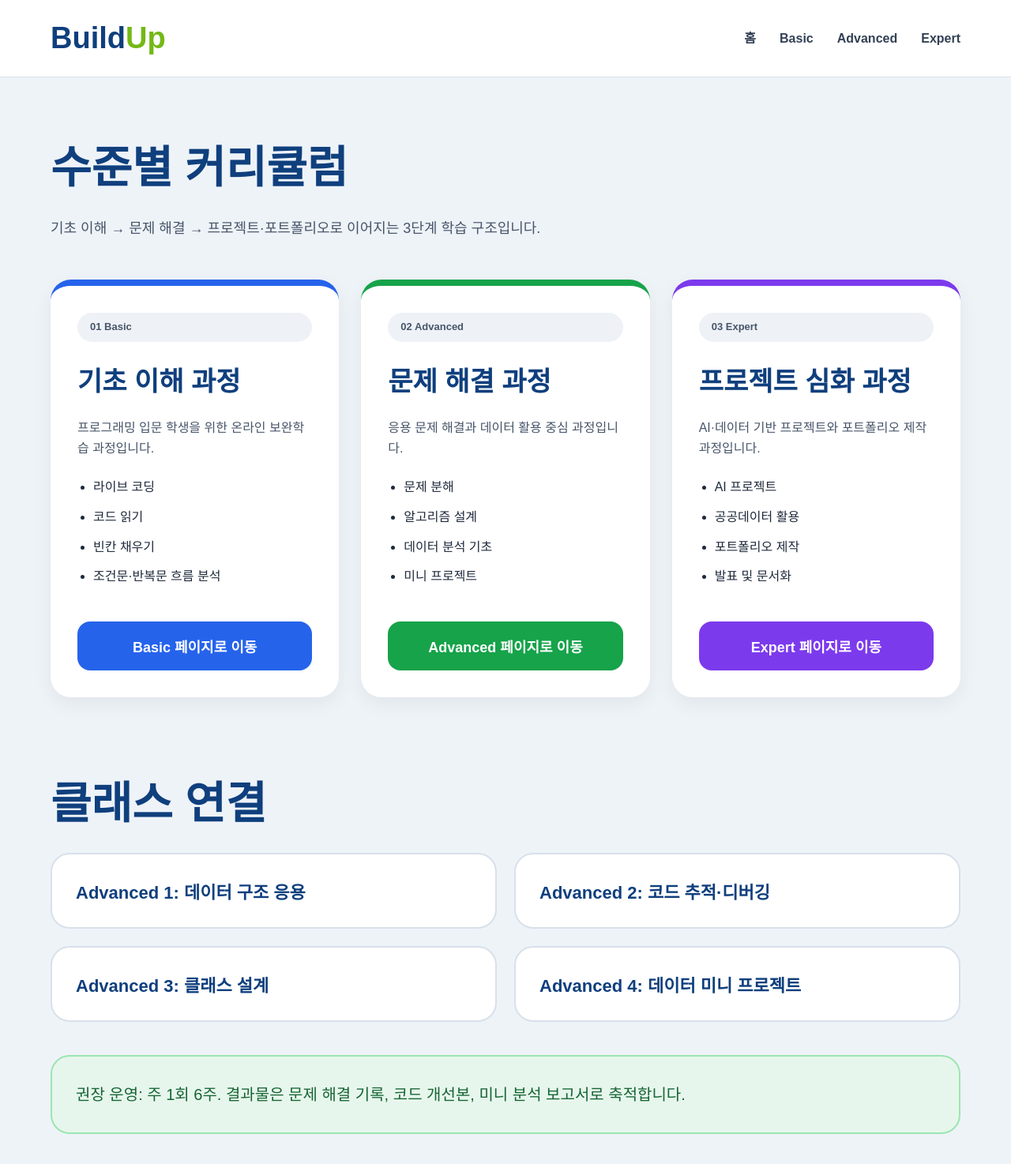
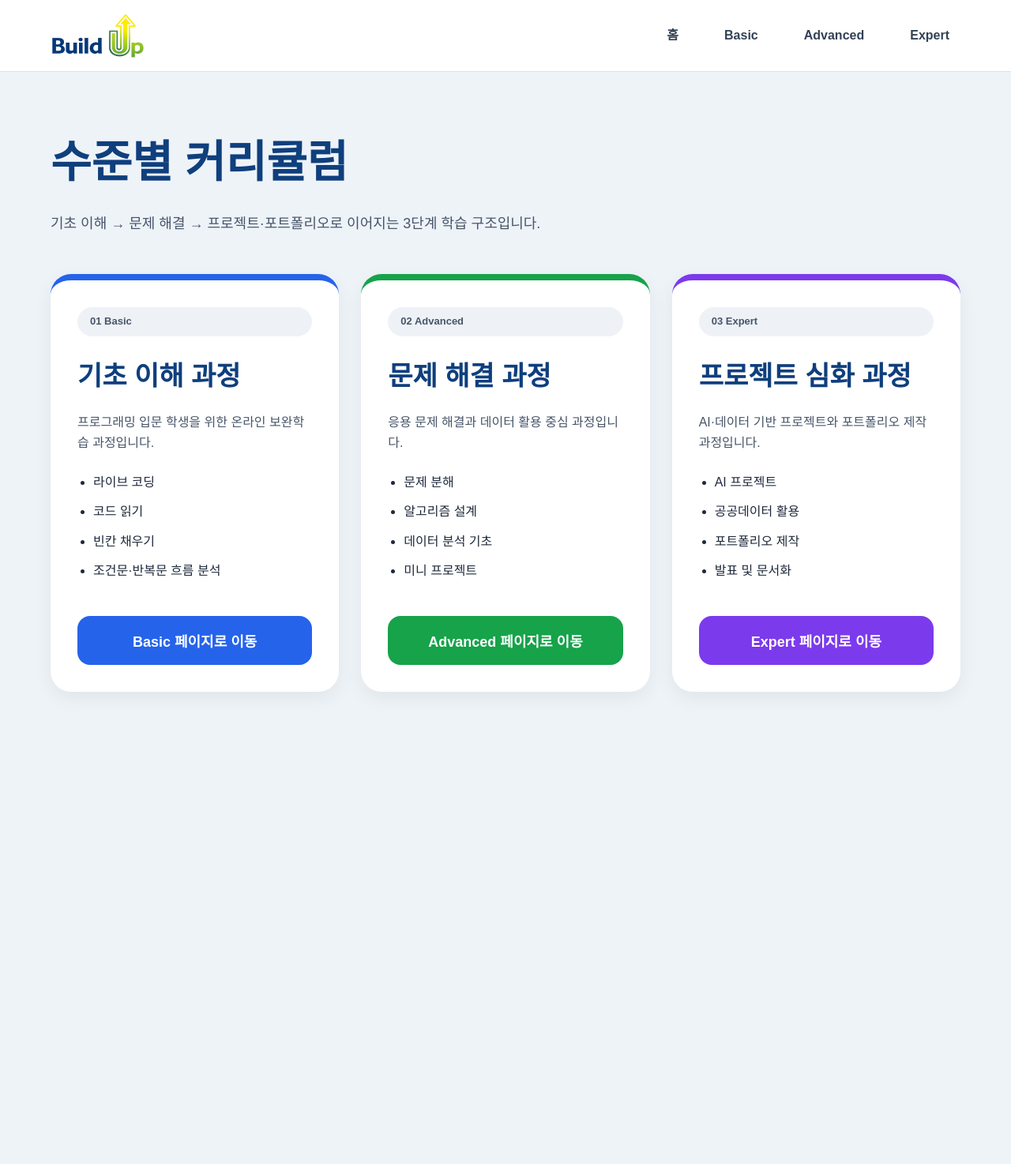
Before and after one commit to greenwave35/builduphome, a plain HTML site: page index.html in a window 1280 px wide. Shown: the whole page at 79% size. After the commit the page ends 946 px from the top, so only its background shows below. Drawn offline with Linux system fonts and the light colour scheme.

Commit message:
Update index.html

```diff
--- a/index.html
+++ b/index.html
@@ -14,10 +14,15 @@
 }
 
 body{
-    font-family:'Pretendard',sans-serif;
+    font-family:'Pretendard','Noto Sans KR',Arial,sans-serif;
     background:#eef3f8;
     color:#1e293b;
     line-height:1.6;
+}
+
+a{
+    text-decoration:none;
+    color:inherit;
 }
 
 /* =========================
@@ -39,17 +44,12 @@ header{
     display:flex;
     align-items:center;
     justify-content:space-between;
-    padding:18px 24px;
+    padding:16px 24px;
 }
 
-.logo{
-    font-size:38px;
-    font-weight:900;
-    color:#0f3f7d;
-}
-
-.logo span{
-    color:#74b816;
+.logo img{
+    height:58px;
+    display:block;
 }
 
 nav{
@@ -60,12 +60,15 @@ nav{
 nav a{
     text-decoration:none;
     color:#334155;
-    font-weight:700;
+    font-weight:800;
+    padding:8px 14px;
+    border-radius:999px;
     transition:0.2s;
 }
 
 nav a:hover{
     color:#2563eb;
+    background:#e7f1ff;
 }
 
 /* =========================
@@ -182,59 +185,17 @@ CURRICULUM CARDS
 }
 
 /* =========================
-CLASS CONNECT
-========================= */
-
-.class-connect{
-    margin-top:90px;
-}
-
-.class-grid{
-    display:grid;
-    grid-template-columns:repeat(2,1fr);
-    gap:22px;
-}
-
-.class-box{
-    background:white;
-    border:2px solid #d8e0ea;
-    border-radius:24px;
-    padding:30px;
-    font-size:22px;
-    font-weight:900;
-    color:#0f3f7d;
-    text-align:left;
-    cursor:pointer;
-    transition:0.2s;
-}
-
-.class-box:hover{
-    transform:translateY(-3px);
-    border-color:#2563eb;
-}
-
-.notice-box{
-    margin-top:42px;
-    background:#e7f6ec;
-    border:2px solid #9be6b1;
-    border-radius:24px;
-    padding:30px;
-    color:#166534;
-    font-size:20px;
-    line-height:1.8;
-}
-
-/* =========================
 RESPONSIVE
 ========================= */
 
 @media(max-width:900px){
 
-    .card-grid{
-        grid-template-columns:1fr;
+    .header-inner{
+        flex-direction:column;
+        gap:14px;
     }
 
-    .class-grid{
+    .card-grid{
         grid-template-columns:1fr;
     }
 
@@ -250,17 +211,14 @@ RESPONSIVE
         font-size:28px;
     }
 
-    .class-box{
-        font-size:18px;
-        padding:24px;
+    nav{
+        gap:18px;
+        flex-wrap:wrap;
+        justify-content:center;
     }
 
-    .notice-box{
-        font-size:17px;
-    }
-
-    nav{
-        gap:18px;
+    .logo img{
+        height:52px;
     }
 }
 </style>
@@ -269,11 +227,12 @@ RESPONSIVE
 <body>
 
 <header>
+
     <div class="header-inner">
 
-        <div class="logo">
-            Build<span>Up</span>
-        </div>
+        <a href="index.html" class="logo">
+            <img src="logo.png" alt="Build Up Logo">
+        </a>
 
         <nav>
             <a href="index.html">홈</a>
@@ -283,6 +242,7 @@ RESPONSIVE
         </nav>
 
     </div>
+
 </header>
 
 <!-- =========================
@@ -383,46 +343,6 @@ CURRICULUM
 
     </div>
 
-    <!-- =========================
-    CLASS CONNECT
-    ========================= -->
-
-    <div class="class-connect">
-
-        <h2 class="section-title">클래스 연결</h2>
-
-        <div class="class-grid">
-
-            <button class="class-box"
-            onclick="alert('준비중입니다.')">
-                Advanced 1: 데이터 구조 응용
-            </button>
-
-            <button class="class-box"
-            onclick="alert('준비중입니다.')">
-                Advanced 2: 코드 추적·디버깅
-            </button>
-
-            <button class="class-box"
-            onclick="alert('준비중입니다.')">
-                Advanced 3: 클래스 설계
-            </button>
-
-            <button class="class-box"
-            onclick="alert('준비중입니다.')">
-                Advanced 4: 데이터 미니 프로젝트
-            </button>
-
-        </div>
-
-        <div class="notice-box">
-            권장 운영: 주 1회 6주.
-            결과물은 문제 해결 기록, 코드 개선본,
-            미니 분석 보고서로 축적합니다.
-        </div>
-
-    </div>
-
 </section>
 
 </body>
```
